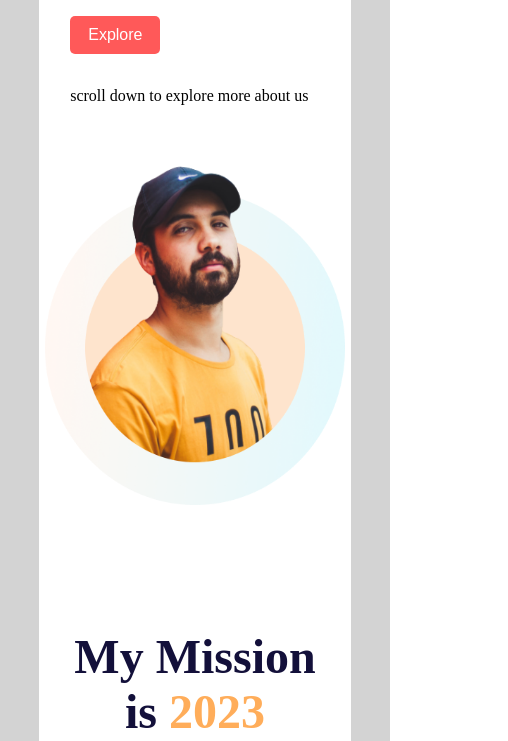
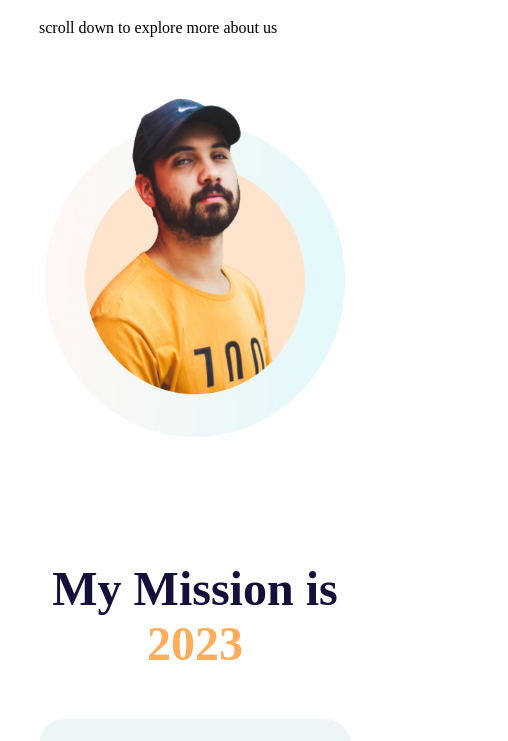
Before and after one commit to mamunurroshid90/assignment_1, a plain HTML site: page index.html in a window 390 px wide. Shown: the part 303-1044 px from the top of the page, 508 px wide, since content can reach past the window. Drawn offline with Linux system fonts and the light colour scheme.

Commit message:
section-width-change

```diff
--- a/style.css
+++ b/style.css
@@ -191,6 +191,11 @@ footer p {
 /* Footer section end here */
 
 @media screen and (max-width: 480px) {
+  section {
+    width: 100%;
+    background-color: #fff;
+    margin: auto;
+  }
   /* Hero section start */
   .hero-section {
     display: flex;
```
